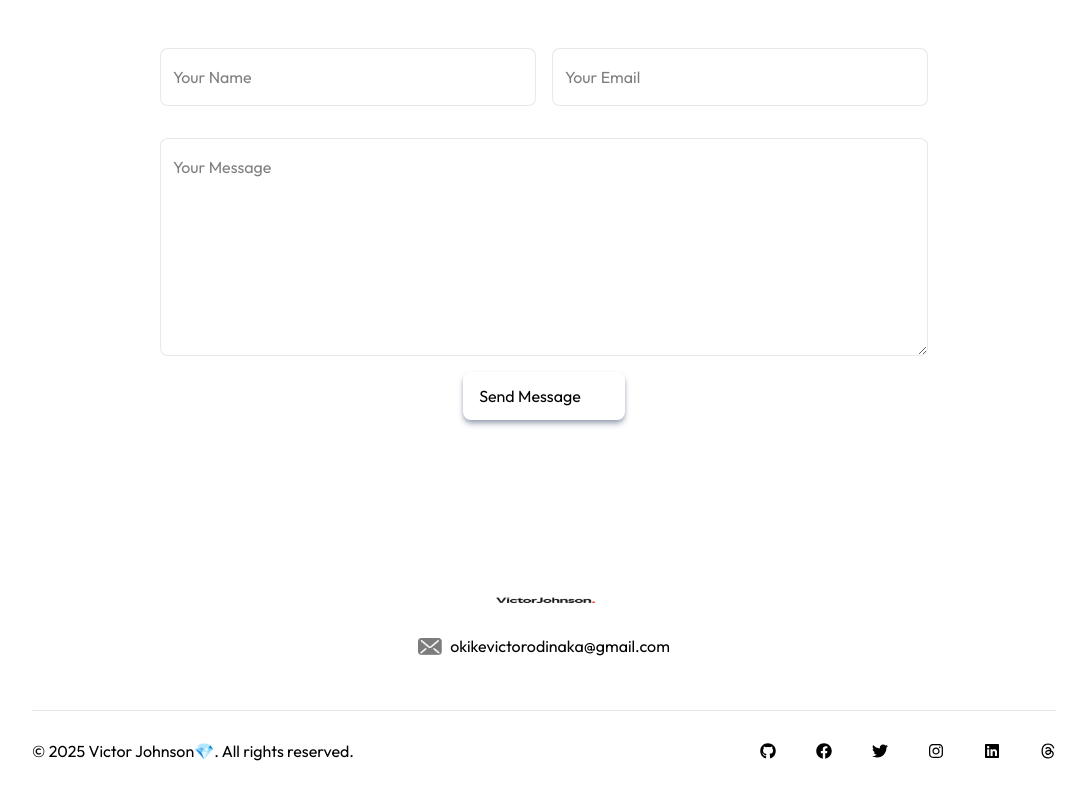
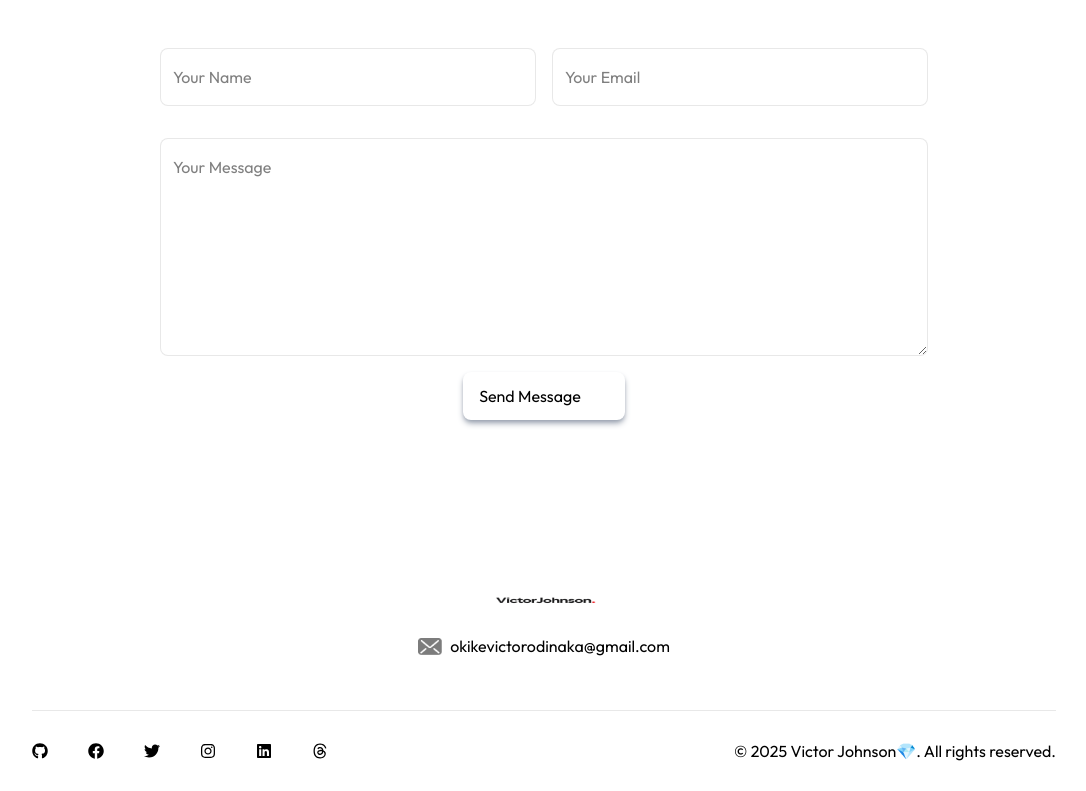
Before and after one commit to Vickyjohnson2004/Portfolio, a Next.js app: page / in a window 1280 px wide. Shown: the part 3609-4400 px from the top of the page, without its empty margins (96-1182 px from the left). Built offline with nearby package versions, Linux system fonts and the light colour scheme; a web font is replaced by a local one.

Commit message:
footer change

```diff
--- a/app/components/Footer.jsx
+++ b/app/components/Footer.jsx
@@ -30,9 +30,6 @@ const Footer = ({ isDarkMode }) => {
         okikevictorodinaka@gmail.com
       </div>
       <div className="text-center sm:flex items-center justify-between border-t border-gray-400 mx-[10%] mt-12 py-6">
-        <p>
-          © {new Date().getFullYear()} Victor Johnson💎. All rights reserved.
-        </p>
         <ul className="flex items-center gap-10 justify-center mt-4 sm:mt-0">
           <li>
             <Link target="_blank" href="https://github.com/Vickyjohnson2004">
@@ -81,6 +78,9 @@ const Footer = ({ isDarkMode }) => {
             </Link>
           </li>
         </ul>
+        <p>
+          © {new Date().getFullYear()} Victor Johnson💎. All rights reserved.
+        </p>
       </div>
     </div>
   );
```
